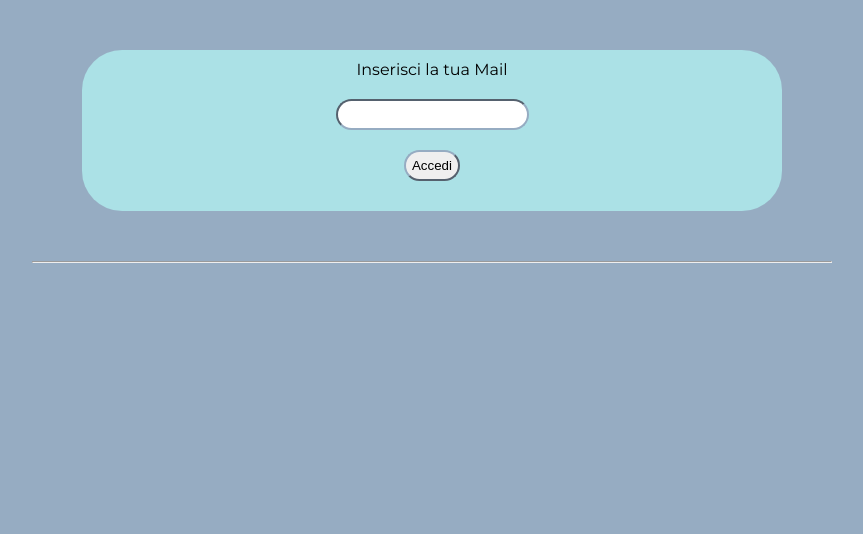
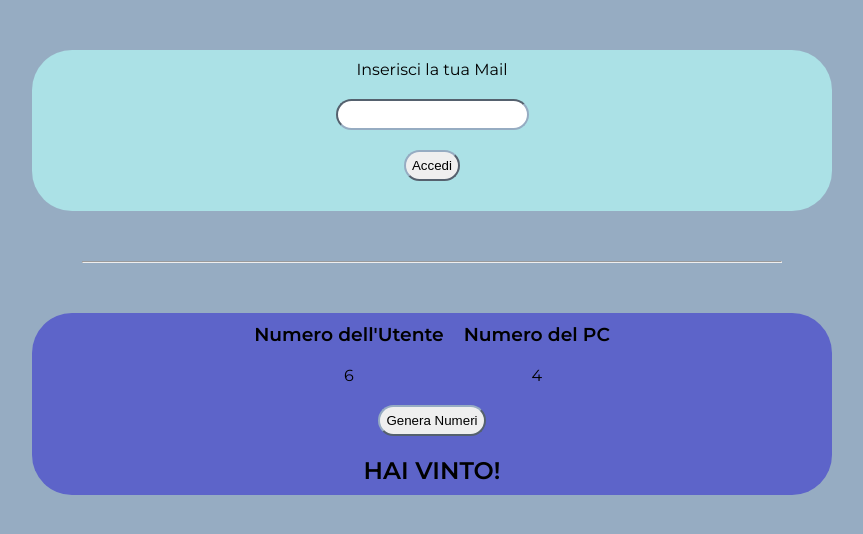
Before and after one commit to FrancescoThomasFalanga/js-mail-dadi, a plain HTML site: page index.html in a window 1280 px wide. Shown: the whole page, without its empty margins (208-1071 px from the left). Drawn offline with Linux system fonts and the light colour scheme.

Commit message:
face game finish

```diff
--- a/css/style.css
+++ b/css/style.css
@@ -1,44 +1,57 @@
+/* GENERAL SETTINGS */
 * {
     margin: 0;
     padding: 0;
     box-sizing: border-box;
 }
-
+/* _____________________________________________ */
 body {
     background-color: #96acc2;
     font-family: 'Montserrat', sans-serif;
 }
+/* /GENERAL SETTINGS */
 
+
+/* COMMON SETTINGS */
 .container {
     max-width: 800px;
     margin-left: auto;
     margin-right: auto;
 }
-
+/* _____________________________________________ */
 .flex {
     display: flex;
     justify-content: center;
     align-items: center;
+    gap: 20px;
+}
+/* _____________________________________________ */
+.column {
     flex-direction: column;
-    gap: 20px;
-    margin: 50px;
 }
-
+.row {
+    flex-direction: row;
+}
+/* _____________________________________________ */
 .firstbg {
     background-color: #abe1e6;
     padding: 10px;
+    margin-top: 50px;
     border-radius: 40px;
 }
-
-
 .secondbg {
     background-color: #5d64c9;
+    padding: 10px;
+    border-radius: 40px;
 }
-
-
+/* _____________________________________________ */
 input, button {
     padding: 6px;
     text-align: center;
     border-radius: 20px;
     border-color: #96acc2;
 }
+/* _____________________________________________ */
+hr {
+    margin: 50px;
+}
--- a/index.html
+++ b/index.html
@@ -15,7 +15,7 @@
 
     <div class="container">
 
-        <div class="flex firstbg">
+        <div class="flex column firstbg">
             <label for="email">Inserisci la tua Mail</label>
             <input type="text" id="mailInput">
             <button type="button" id="loginButton">Accedi</button>
@@ -23,12 +23,29 @@
         </div>
 
 
-
         <hr>
 
 
+        <div class="flex column secondbg">
 
+            <div class="flex">
+                <div class="flex column">
+                    <h3>Numero dell'Utente</h3>
+                    <span id="userNumber"></span>
+                </div>
 
+                <div class="flex column">
+                    <h3>Numero del PC</h3>
+                    <span id="pcNumber"></span>
+                </div>
+            </div>
+
+        <div class="flex column ">
+            <button type="button" id="">Genera Numeri</button>
+            <h2 id="victory"></h2>
+        </div>
+
+        </div>
 
     </div>
 
--- a/js/script.js
+++ b/js/script.js
@@ -55,3 +55,58 @@ loginButtonEl.addEventListener("click", function() {
     }
 
 })
+
+
+
+
+
+/*
+Generare un numero random da 1 a 6, sia per il giocatore sia per il computer.
+Stabilire il vincitore, in base a chi fa il punteggio più alto.
+*/
+
+
+/*
+- genera un numero da 1 a 6, sia per il giocatore sia per il computer.
+? SE l'utente ha un numero più alto
+    Vince
+: ALTRIMENTI
+    Vince il Computer
+- stampa un messaggio di Vittoria
+*/
+
+
+
+let userNumberEl = document.getElementById("userNumber");
+let pcNumberEl = document.getElementById("pcNumber");
+
+// Creo due variabili per generare i numeri casuali
+let x = Math.floor((Math.random() * 6) + 1);
+let y = Math.floor((Math.random() * 6) + 1);
+
+
+// Assegno entrambe le variabili
+userNumberEl = x;
+pcNumberEl = y;
+
+// Stampo in console i risultati e successivamente li stampo nel documento
+console.log("Numero Utente: " + userNumberEl);
+console.log("Numero PC: " + pcNumberEl);
+
+
+
+
+document.getElementById("userNumber").innerText = userNumberEl;
+document.getElementById("pcNumber").innerText = pcNumberEl;
+
+
+// imposto il risultato finale in pagina
+if (userNumberEl > pcNumberEl) {
+
+    document.getElementById("victory").innerText = "HAI VINTO!"
+
+} else {
+
+    document.getElementById("victory").innerText = "IL COMPUTER TI HA BATTUTO!";
+
+}
```
